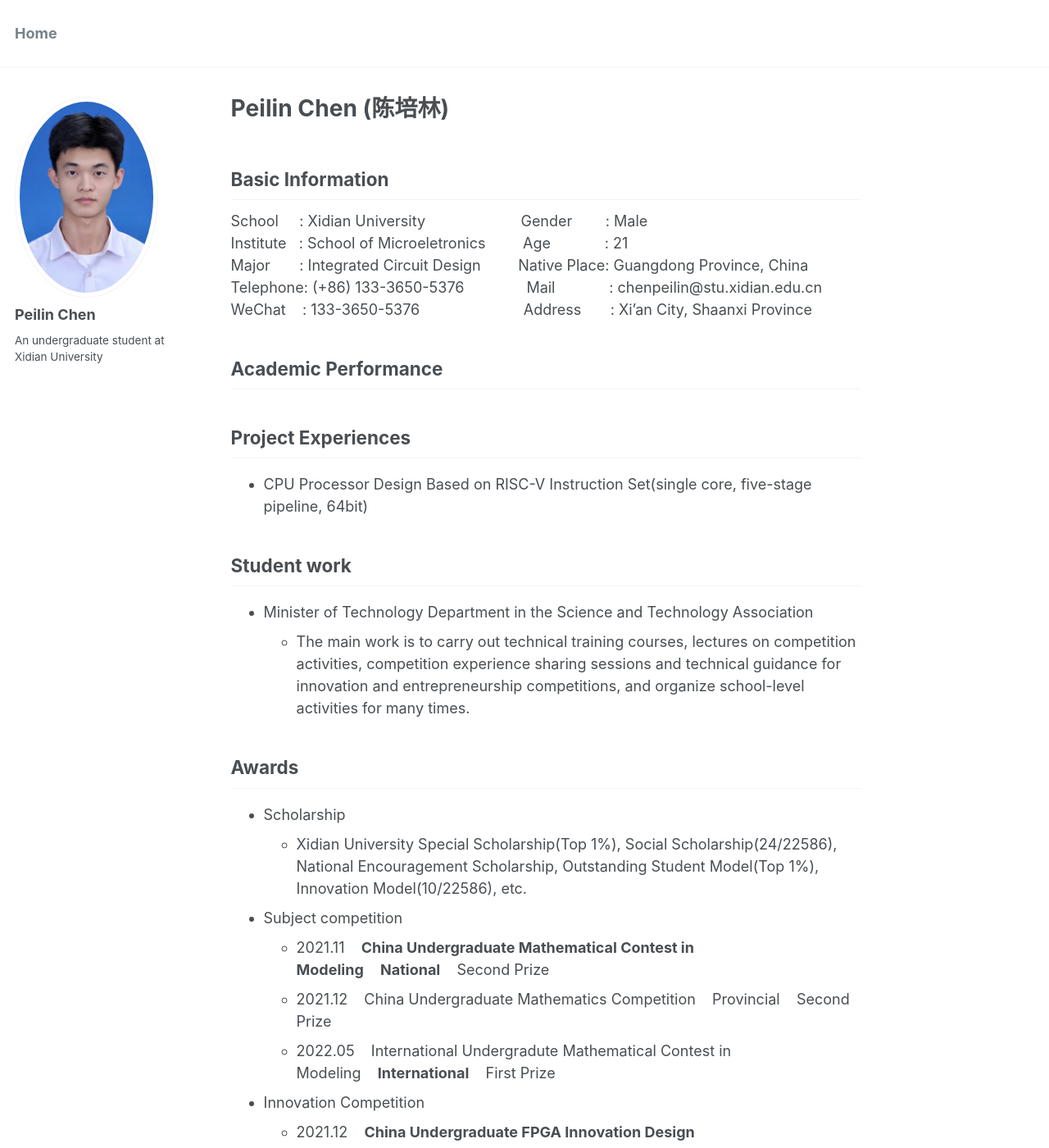
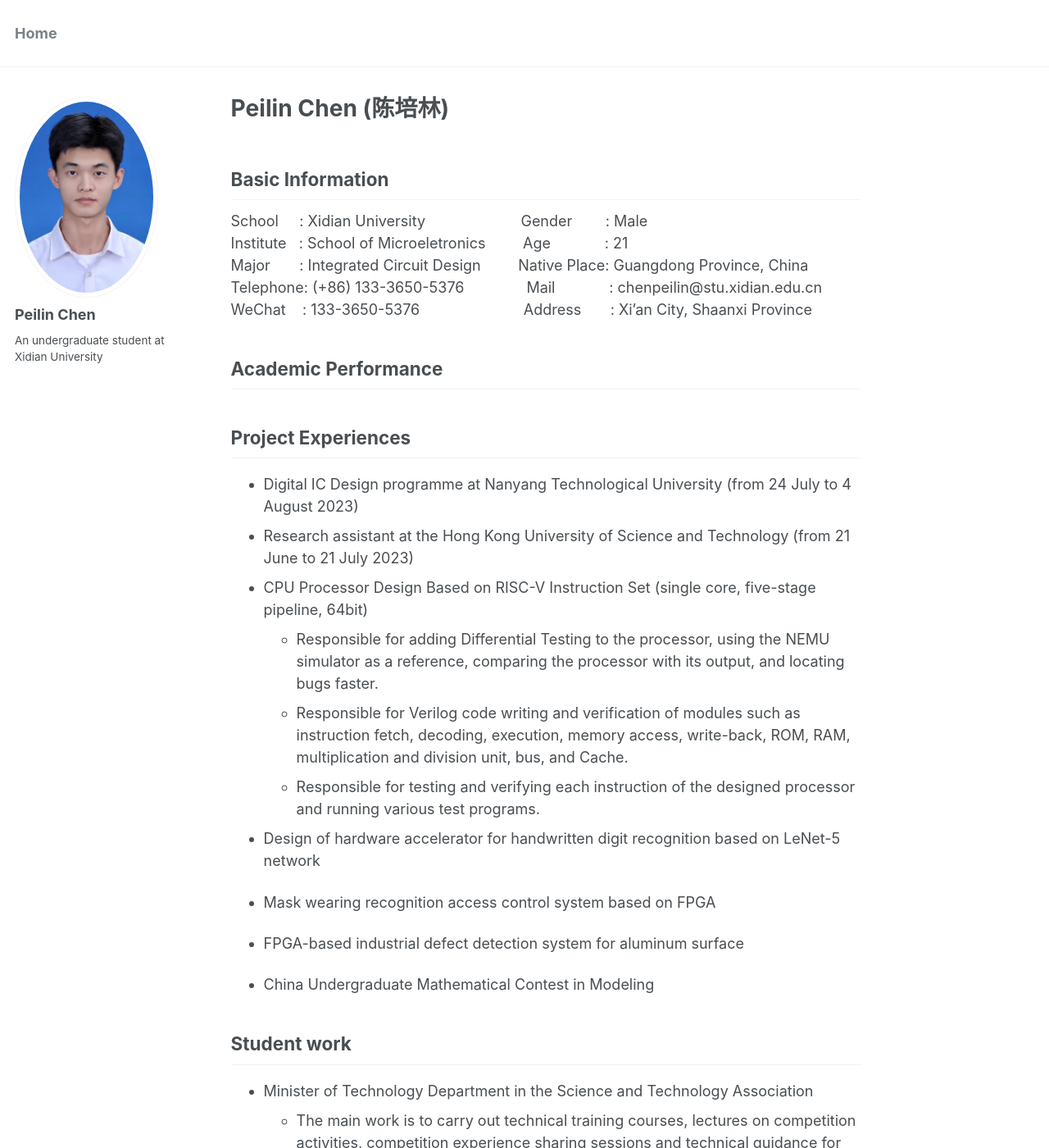
Before and after one commit to peilin-chen/peilin-chen.github.io, a Jekyll site: the page built from _pages/about.md, in a window 1280 px wide and 1400 px high. Shown: the whole window at 82% size. Built offline with Jekyll 4.4.1, drawn with Linux system fonts in a browser that asks for light colours.

Commit message:
Update about.md

```diff
--- a/_pages/about.md
+++ b/_pages/about.md
@@ -18,7 +18,19 @@ WeChat&nbsp;&nbsp;&nbsp;&nbsp;:&nbsp;133-3650-5376&nbsp;&nbsp;&nbsp;&nbsp;&nbsp;
 ## Academic Performance
 
 ## Project Experiences
-* CPU Processor Design Based on RISC-V Instruction Set(single core, five-stage pipeline, 64bit)
+* Digital IC Design programme at Nanyang Technological University (from 24 July to 4 August 2023)
+* Research assistant at the Hong Kong University of Science and Technology (from 21 June to 21 July 2023)
+* CPU Processor Design Based on RISC-V Instruction Set (single core, five-stage pipeline, 64bit)
+  - Responsible for adding Differential Testing to the processor, using the NEMU simulator as a reference, comparing the processor with its output, and locating bugs faster.
+  - Responsible for Verilog code writing and verification of modules such as instruction fetch, decoding, execution, memory access, write-back, ROM, RAM, multiplication and division unit, bus, and Cache.
+  - Responsible for testing and verifying each instruction of the designed processor and running various test programs.
+* Design of hardware accelerator for handwritten digit recognition based on LeNet-5 network
+
+* Mask wearing recognition access control system based on FPGA
+
+* FPGA-based industrial defect detection system for aluminum surface
+
+* China Undergraduate Mathematical Contest in Modeling
 
 ## Student work
 * Minister of Technology Department in the Science and Technology Association
```
